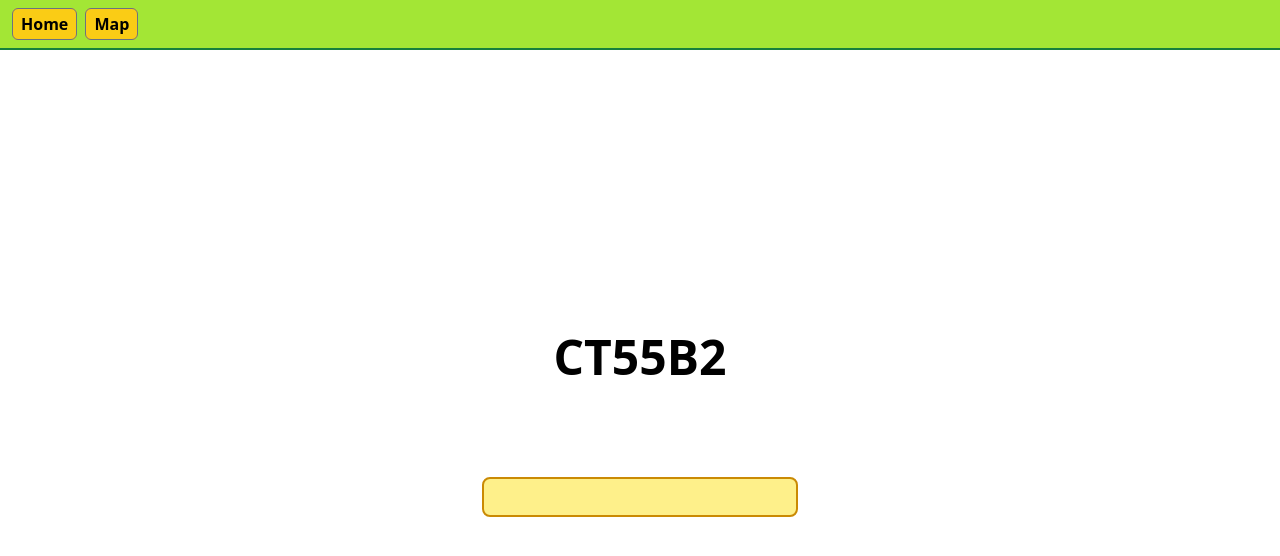
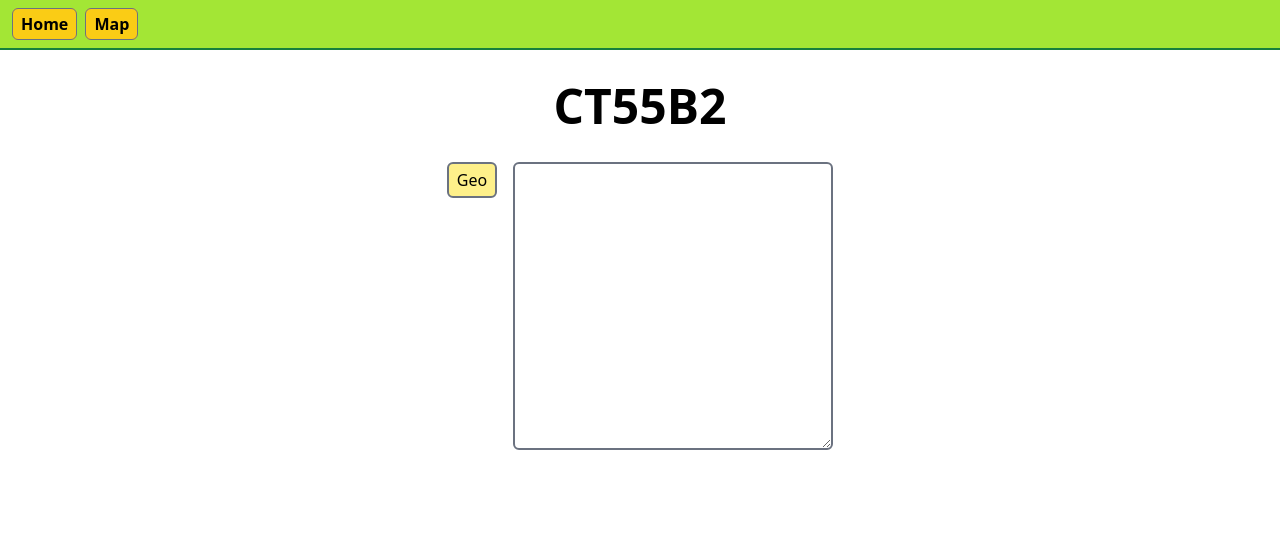
Before and after one commit to fg5002/A08, a SvelteKit app: page / in a window 1280 px wide. Shown: the top 556 px of the page. Built offline with nearby package versions, Linux system fonts and the light colour scheme.

Commit message:
geolocation implemented

```diff
--- a/src/routes/+page.svelte
+++ b/src/routes/+page.svelte
@@ -1,4 +1,42 @@
-<div class="flex flex-col justify-center items-center h-screen">
+<script>
+
+  let res = null;
+
+  const geoLocation = ()=>{
+    navigator.geolocation.getCurrentPosition(position => {
+      const cor = [ position.coords.latitude, position.coords.longitude ];
+      cor.map(s=>parseFloat(s).toFixed(6));
+      res = `${res}\n${cor[0]},${cor[1]}; ${position.coords.accuracy.toFixed(2)}`;
+    }, error => {
+      res = `${res}\n${locationError(error)}`;
+    }, {
+      timeout: 2000,
+      maximumAge: 10000,
+      enableHighAccuracy: true
+    })
+  }
+
+  function locationError(error) {
+    switch(error.code) {
+        case error.PERMISSION_DENIED:
+            return "User denied the request for geolocation.";
+        case error.POSITION_UNAVAILABLE:
+            return "Location information is currently unavailable.";
+        case error.TIMEOUT:
+            return "Request for user location timed out.";
+        case error.UNKNOWN_ERROR:
+            return "An unknown error occurred.";
+    }
+}
+
+
+</script>
+
+<div class="flex flex-col justify-start items-center h-screen mt-8">
   <h1 class="font-bold text-5xl">CT55B2</h1>
-  <input class="text-xl px-2 py-1 bg-yellow-200 border-2 border-yellow-600 rounded-lg mt-24" type="text">
+
+  <div class="flex mt-8 gap-4 items-start">
+    <button class=" px-2 py-1 border-2 border-gray-500 rounded-md bg-yellow-200" on:click={geoLocation}>Geo</button>
+    <textarea class="px-2 py-1 border-2 border-gray-500 rounded-md row-auto min-h-72 min-w-80">{res}</textarea>
+  </div>
 </div>
```
